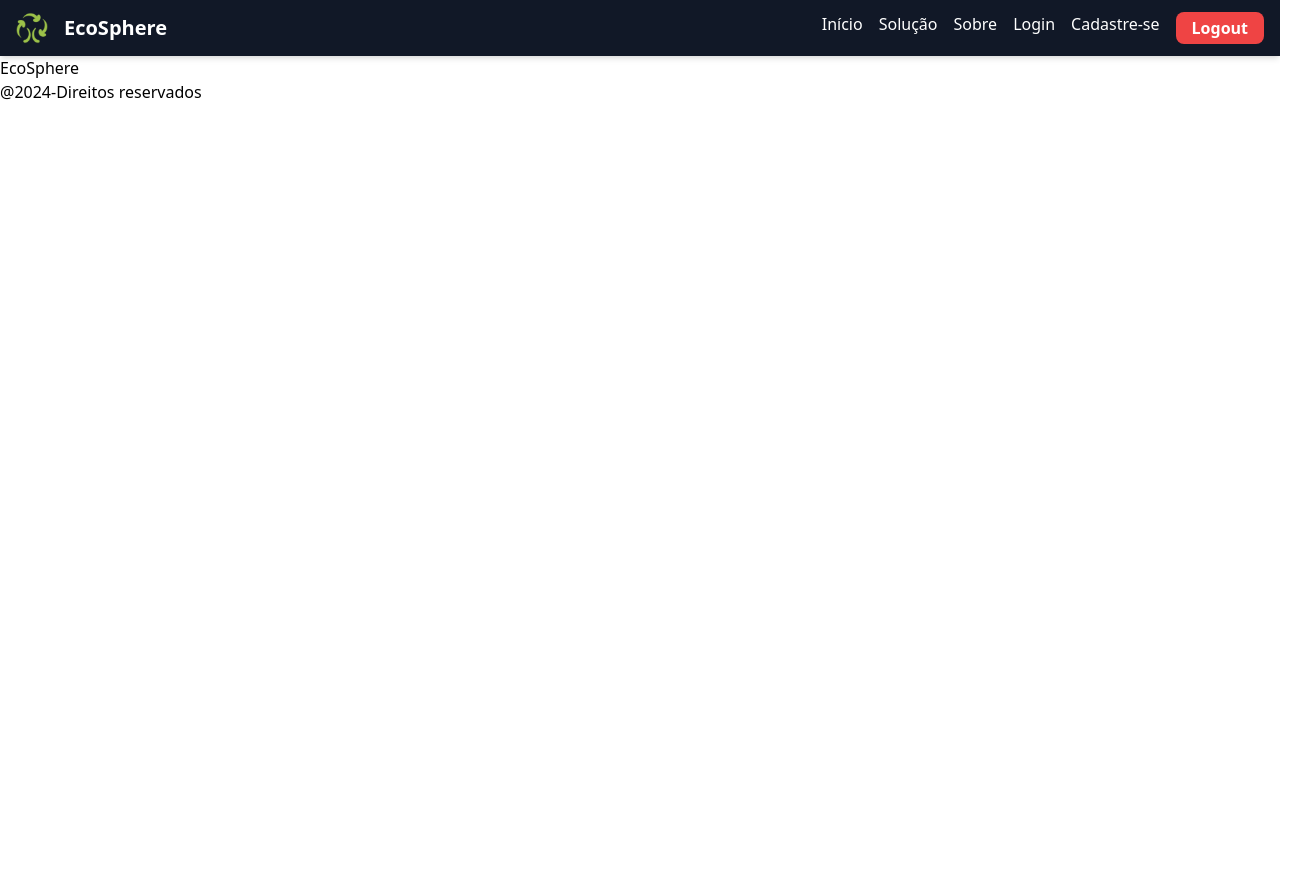
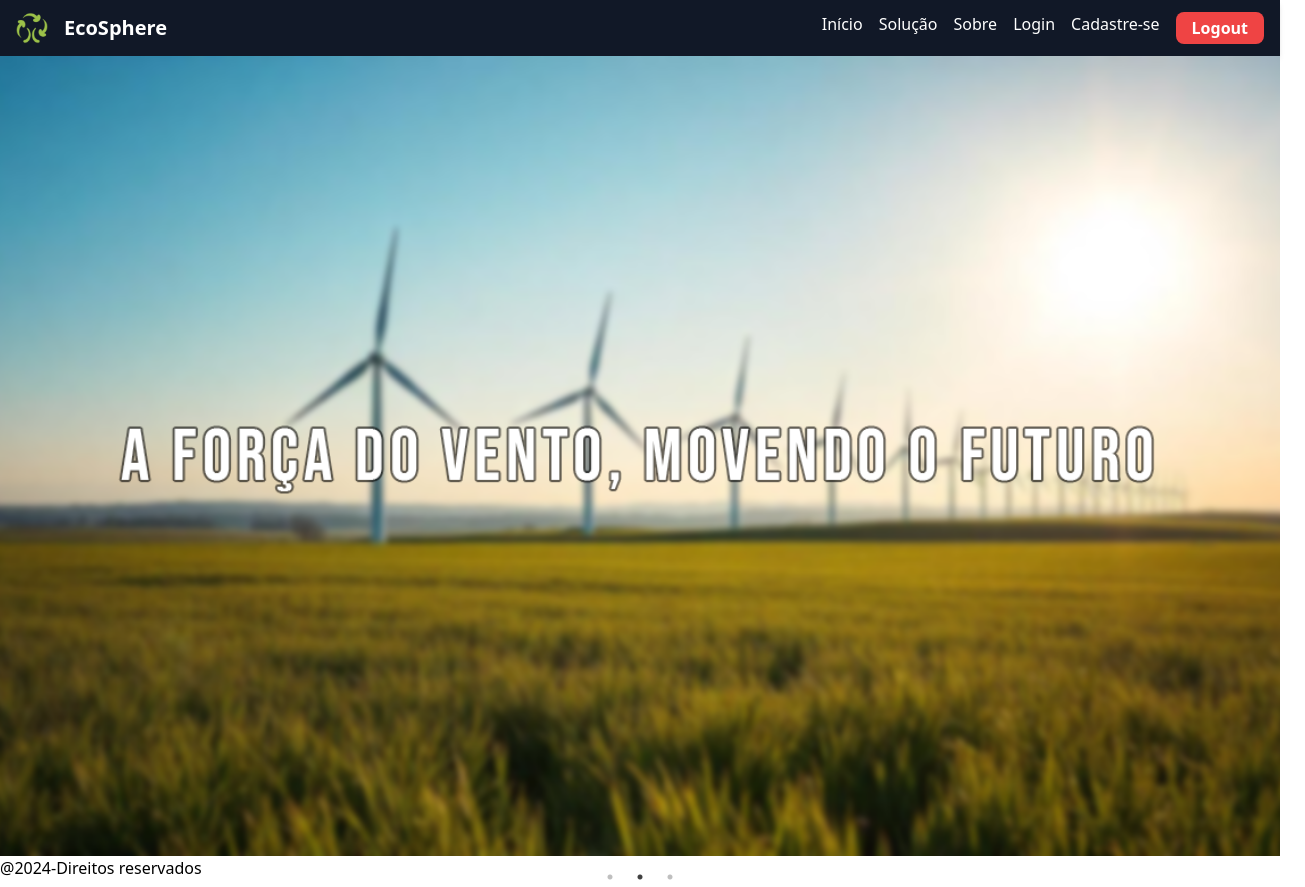
Before and after one commit to Arthurgaa/projetogs, a React (Vite) app: page / in a window 1280 px wide. Shown: the whole page, 1305 px wide, since content can reach past the window. Before the commit the page ends 800 px from the top, so only its background shows below. Built offline with nearby package versions, Linux system fonts and the light colour scheme.

Commit message:
Slideshow feito

```diff
--- a/package.json
+++ b/package.json
@@ -14,7 +14,9 @@
     "json-server": "^1.0.0-beta.3",
     "react": "^18.3.1",
     "react-dom": "^18.3.1",
-    "react-router-dom": "^6.28.0"
+    "react-router-dom": "^6.28.0",
+    "react-slick": "^0.30.2",
+    "slick-carousel": "^1.8.1"
   },
   "devDependencies": {
     "@eslint/js": "^9.13.0",
--- a/src/routes/Home.jsx
+++ b/src/routes/Home.jsx
@@ -1,9 +1,34 @@
-const Home=()=>{
-    return(
-        <>
-        <h1>EcoSphere</h1>
-        </>
-    )
-}
+import React from 'react';
+import Slider from 'react-slick';
+import 'slick-carousel/slick/slick.css';
+import 'slick-carousel/slick/slick-theme.css';
 
-export default Home
+const Home = () => {
+    const settings = {
+        dots: true,
+        infinite: true,
+        speed: 500,
+        slidesToShow: 1,
+        slidesToScroll: 1,
+        autoplay: true,
+        autoplaySpeed: 3000,
+    };
+
+    return (
+        <div className="w-full h-screen">
+            <Slider {...settings}>
+                <div>
+                    <img src="/banner1.png" alt="Banner 1" className="w-full h-screen object-cover" />
+                </div>
+                <div>
+                    <img src="/banner2.png" alt="Banner 2" className="w-full h-screen object-cover" />
+                </div>
+                <div>
+                    <img src="/banner3.png" alt="Banner 3" className="w-full h-screen object-cover" />
+                </div>
+            </Slider>
+        </div>
+    );
+};
+
+export default Home;
```
Also changed, not shown: 1 other file (tests, documents, lock files or other folders).
